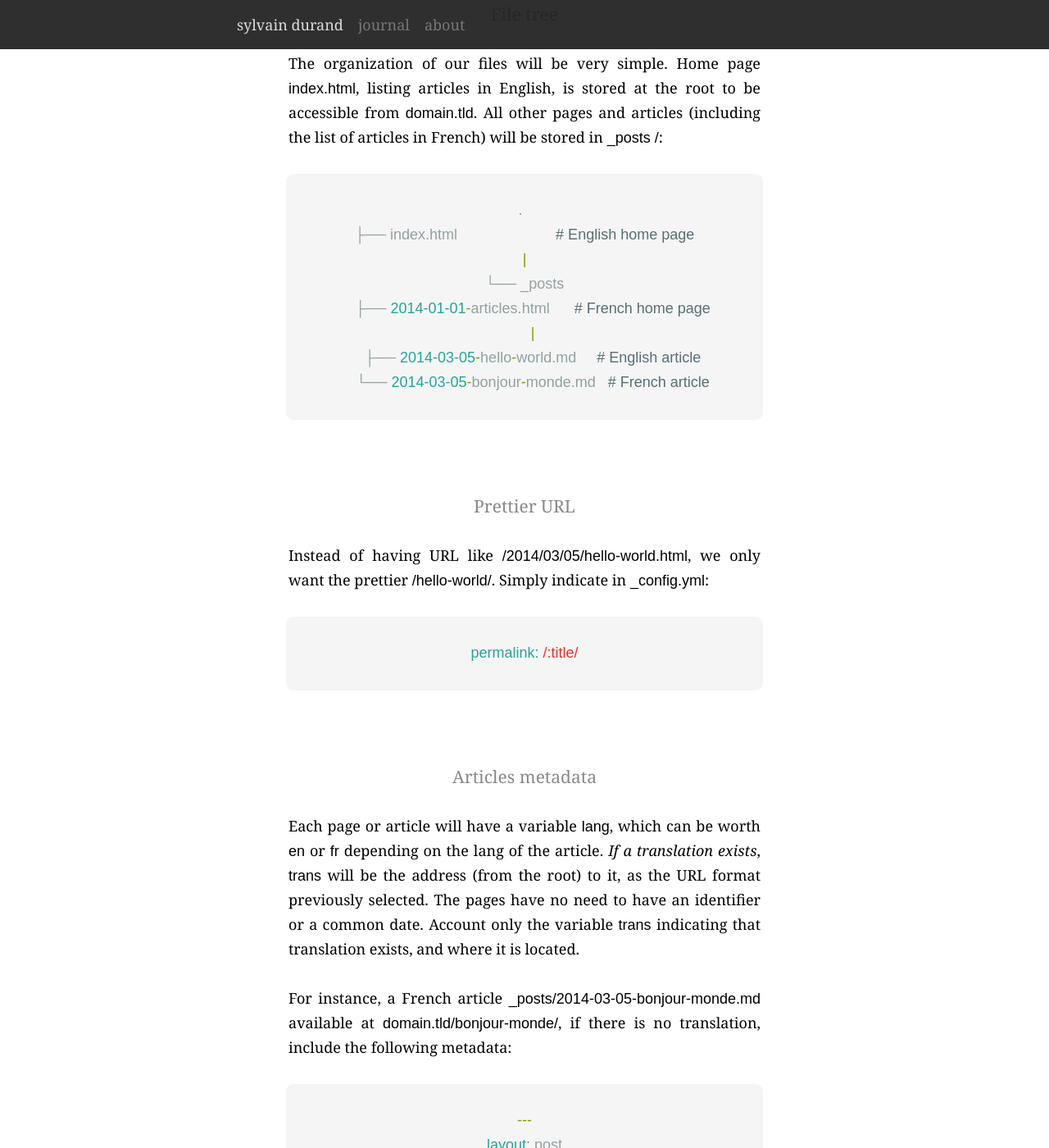
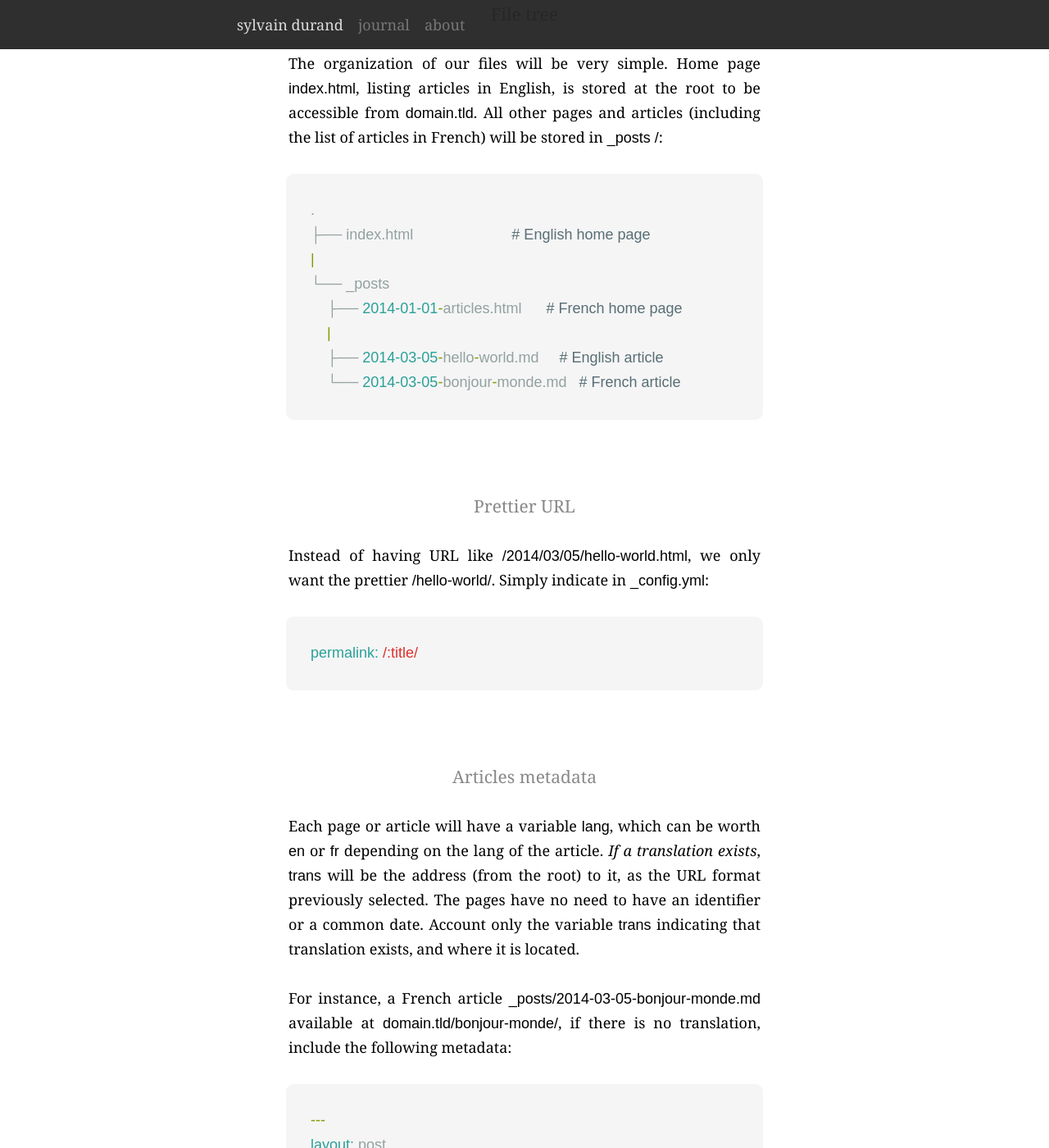
Before and after one commit to simonmeggle/simonmeggle.github.io, a Jekyll site: the page built from _posts/en/2014-02-23-multilingual-website-with-jekyll.md, in a window 1280 px wide and 1400 px high, scrolled down 1378 px. Shown: the whole window at 82% size. Built offline with Jekyll 4.4.1, drawn with Linux system fonts in a browser that asks for light colours; some web fonts are replaced.

Commit message:
Fixing bug in codes

```diff
--- a/_includes/style.sass
+++ b/_includes/style.sass
@@ -261,6 +261,7 @@ pre
   overflow-x: auto
   background: #f5f5f5
   border-radius: .5em
+  text-align: left
 
   code
     +width
```
